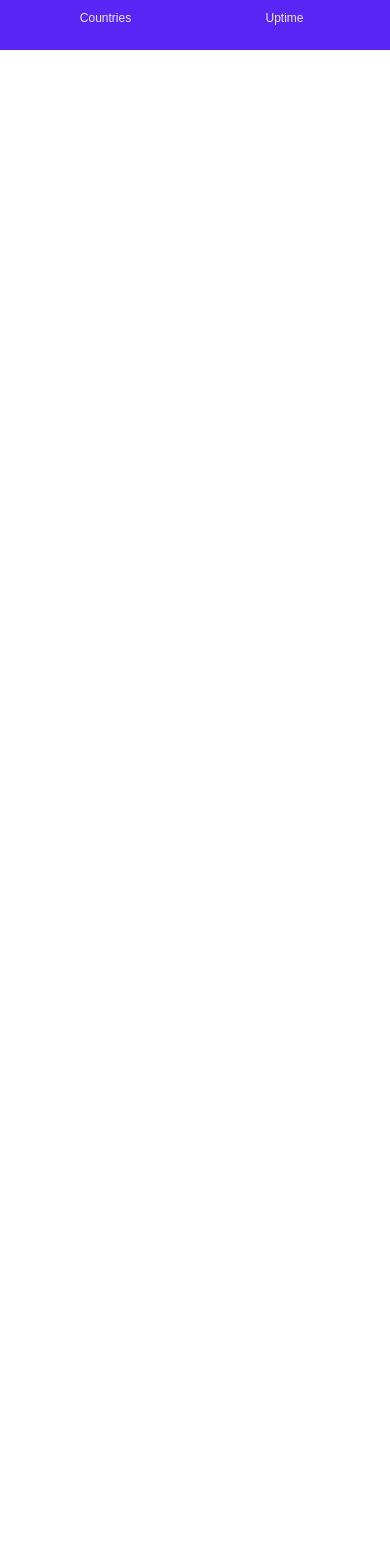
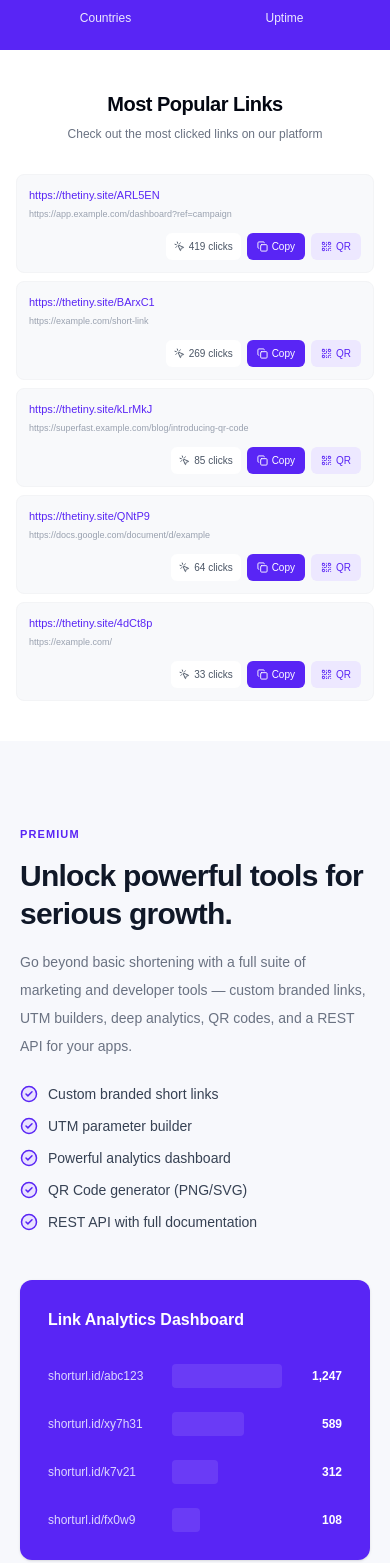
Before and after one commit to ashikmahmud84/ashik-ahammed-intern-front-end-developer, a React (Vite) app: page / in a window 390 px wide. Shown: the part 885-2448 px from the top of the page. Before the commit the page ends 935 px from the top, so only its background shows below. Built offline with nearby package versions, Linux system fonts and the light colour scheme.

Commit message:
added PopularLinks and PremiumTools and responsive of all device

```diff
--- a/src/App.tsx
+++ b/src/App.tsx
@@ -1,6 +1,8 @@
 
 import Navbar from './components/layout/Navbar'
 import Hero from './components/sections/Hero'
+import PopularLinks from './components/sections/PopularLinks'
+import PremiumTools from './components/sections/PremiumTools'
 import Statistics from './components/sections/Statistics'
 
 function App() {
@@ -14,6 +16,10 @@ function App() {
 
         <Statistics />
 
+        <PopularLinks/>
+
+        <PremiumTools />
+
 
       </main>
     </>
--- /dev/null
+++ b/src/components/sections/PopularLinks.tsx
@@ -0,0 +1,168 @@
+
+import { useState } from 'react'
+import { Copy, Check, QrCode, MousePointerClick, X } from 'lucide-react'
+
+const popularLinks = [
+  {
+    shortUrl: 'https://thetiny.site/ARL5EN',
+    originalUrl: 'https://app.example.com/dashboard?ref=campaign',
+    clicks: 419,
+  },
+  {
+    shortUrl: 'https://thetiny.site/BArxC1',
+    originalUrl: 'https://example.com/short-link',
+    clicks: 269,
+  },
+  {
+    shortUrl: 'https://thetiny.site/kLrMkJ',
+    originalUrl: 'https://superfast.example.com/blog/introducing-qr-code',
+    clicks: 85,
+  },
+  {
+    shortUrl: 'https://thetiny.site/QNtP9',
+    originalUrl: 'https://docs.google.com/document/d/example',
+    clicks: 64,
+  },
+  {
+    shortUrl: 'https://thetiny.site/4dCt8p',
+    originalUrl: 'https://example.com/',
+    clicks: 33,
+  },
+]
+
+function PopularLinks() {
+  const [copiedUrl, setCopiedUrl] = useState<string | null>(null)
+  const [qrUrl, setQrUrl] = useState<string | null>(null)
+
+  const handleCopy = async (url: string) => {
+    try {
+      await navigator.clipboard.writeText(url)
+      setCopiedUrl(url)
+
+      setTimeout(() => {
+        setCopiedUrl(null)
+      }, 2000)
+    } catch {
+      alert('Unable to copy the link. Please copy it manually.')
+    }
+  }
+
+  return (
+    <section className="w-full bg-white px-4 py-10 sm:py-12">
+      <div className="mx-auto max-w-7xl">
+        {/* Section Heading */}
+        <div className="mb-8 text-center">
+          <h2 className="text-xl font-extrabold tracking-tight text-gray-950 sm:text-2xl">
+            Most Popular Links
+          </h2>
+
+          <p className="mt-2 text-xs text-gray-500 sm:text-sm">
+            Check out the most clicked links on our platform
+          </p>
+        </div>
+
+        {/* Popular Links List */}
+        <div className="space-y-2">
+          {popularLinks.map((link) => (
+            <div
+              key={link.shortUrl}
+              className="flex min-w-0 flex-col gap-3 rounded-lg border border-gray-100 bg-[#F8F9FB] px-3 py-3 transition-shadow duration-200 hover:shadow-[0_4px_10px_rgba(0,0,0,0.10)] sm:flex-row sm:items-center sm:justify-between sm:gap-4 sm:px-4"
+            >
+              {/* Link Information */}
+              <div className="min-w-0 flex-1 overflow-hidden">
+                <p className="truncate text-[11px] font-medium text-[#5925F5] sm:text-xs">
+                  {link.shortUrl}
+                </p>
+
+                <p className="mt-1 truncate text-[9px] text-gray-400 sm:text-[10px]">
+                  {link.originalUrl}
+                </p>
+              </div>
+
+              {/* Actions */}
+              <div className="flex shrink-0 items-center justify-end gap-1.5">
+                <span className="flex items-center gap-1 rounded-md bg-white px-2 py-1.5 text-[10px] text-gray-600">
+                  <MousePointerClick size={11} />
+                  {link.clicks} clicks
+                </span>
+
+                <button
+                  type="button"
+                  onClick={() => handleCopy(link.shortUrl)}
+                  className="flex items-center gap-1 rounded-md bg-[#5925F5] px-2.5 py-1.5 text-[10px] font-medium text-white transition-colors hover:bg-[#4718D8]"
+                >
+                  {copiedUrl === link.shortUrl ? (
+                    <>
+                      <Check size={11} />
+                      Copied
+                    </>
+                  ) : (
+                    <>
+                      <Copy size={11} />
+                      Copy
+                    </>
+                  )}
+                </button>
+
+                <button
+                  type="button"
+                  onClick={() => setQrUrl(link.shortUrl)}
+                  className="flex items-center gap-1 rounded-md bg-[#EDE8FF] px-2.5 py-1.5 text-[10px] font-medium text-[#5925F5] transition-colors hover:bg-[#DED5FF]"
+                >
+                  <QrCode size={11} />
+                  QR
+                </button>
+              </div>
+            </div>
+          ))}
+        </div>
+      </div>
+
+      {/* QR Preview Modal */}
+      {qrUrl && (
+        <div
+          className="fixed inset-0 z-50 flex items-center justify-center bg-black/40 p-4"
+          onClick={() => setQrUrl(null)}
+        >
+          <div
+            className="relative w-full max-w-xs rounded-xl bg-white p-6 text-center shadow-xl"
+            onClick={(event) => event.stopPropagation()}
+          >
+            <button
+              type="button"
+              onClick={() => setQrUrl(null)}
+              aria-label="Close QR preview"
+              className="absolute right-3 top-3 rounded-md p-1 text-gray-500 hover:bg-gray-100"
+            >
+              <X size={18} />
+            </button>
+
+            <h3 className="text-lg font-bold text-gray-900">
+              QR Code
+            </h3>
+
+            <p className="mt-1 break-all text-xs text-gray-500">
+              {qrUrl}
+            </p>
+
+            <img
+              src={`https://api.qrserver.com/v1/create-qr-code/?size=180x180&data=${encodeURIComponent(qrUrl)}`}
+              alt="QR code for shortened link"
+              className="mx-auto mt-5 h-44 w-44"
+            />
+
+            <button
+              type="button"
+              onClick={() => handleCopy(qrUrl)}
+              className="mt-4 rounded-md bg-[#5925F5] px-5 py-2 text-xs font-medium text-white hover:bg-[#4718D8]"
+            >
+              Copy Link
+            </button>
+          </div>
+        </div>
+      )}
+    </section>
+  )
+}
+
+export default PopularLinks
--- /dev/null
+++ b/src/components/sections/PremiumTools.tsx
@@ -0,0 +1,92 @@
+
+import { CheckCircle2 } from 'lucide-react'
+
+const features = [
+  'Custom branded short links',
+  'UTM parameter builder',
+  'Powerful analytics dashboard',
+  'QR Code generator (PNG/SVG)',
+  'REST API with full documentation',
+]
+
+const analytics = [
+  { url: 'shorturl.id/abc123', clicks: '1,247', width: '100%' },
+  { url: 'shorturl.id/xy7h31', clicks: '589', width: '65%' },
+  { url: 'shorturl.id/k7v21', clicks: '312', width: '42%' },
+  { url: 'shorturl.id/fx0w9', clicks: '108', width: '25%' },
+]
+
+function PremiumTools() {
+  return (
+    <section className="w-full bg-[#F7F8FC] px-5 py-20 sm:px-8 sm:py-24">
+      <div className="mx-auto grid max-w-7xl grid-cols-1 items-center gap-12 md:grid-cols-2 md:gap-16">
+
+        {/* Left Content */}
+        <div className="min-w-0">
+          <span className="text-[11px] font-bold uppercase tracking-widest text-[#5925F5]">
+            Premium
+          </span>
+
+          <h2 className="mt-3 max-w-md text-3xl font-extrabold leading-tight tracking-tight text-gray-900 sm:text-4xl">
+            Unlock powerful tools for serious growth.
+          </h2>
+
+          <p className="mt-4 max-w-lg text-sm leading-7 text-gray-500 sm:text-base">
+            Go beyond basic shortening with a full suite of marketing and
+            developer tools — custom branded links, UTM builders, deep
+            analytics, QR codes, and a REST API for your apps.
+          </p>
+
+          <ul className="mt-6 space-y-3">
+            {features.map((feature) => (
+              <li
+                key={feature}
+                className="flex items-center gap-2.5 text-sm text-gray-700 sm:text-base"
+              >
+                <CheckCircle2
+                  size={18}
+                  className="shrink-0 fill-[#E9E2FF] text-[#5925F5]"
+                />
+                {feature}
+              </li>
+            ))}
+          </ul>
+        </div>
+
+        {/* Right Analytics Dashboard */}
+        <div className="w-full min-w-0 rounded-xl bg-[#5925F5] p-7 text-white shadow-sm sm:p-9">
+          <h3 className="text-base font-bold sm:text-lg">
+            Link Analytics Dashboard
+          </h3>
+
+          <div className="mt-8 space-y-6">
+            {analytics.map((item) => (
+              <div
+                key={item.url}
+                className="flex min-w-0 items-center gap-3"
+              >
+                <span className="w-28 shrink-0 truncate text-xs text-violet-200 sm:w-32 sm:text-sm">
+                  {item.url}
+                </span>
+
+                <div className="relative h-6 min-w-0 flex-1">
+                  <div
+                    className="absolute left-0 top-0 h-full rounded-sm bg-white/10"
+                    style={{ width: item.width }}
+                  />
+                </div>
+
+                <span className="w-12 shrink-0 text-right text-xs font-bold sm:text-sm">
+                  {item.clicks}
+                </span>
+              </div>
+            ))}
+          </div>
+        </div>
+
+      </div>
+    </section>
+  )
+}
+
+export default PremiumTools
```
